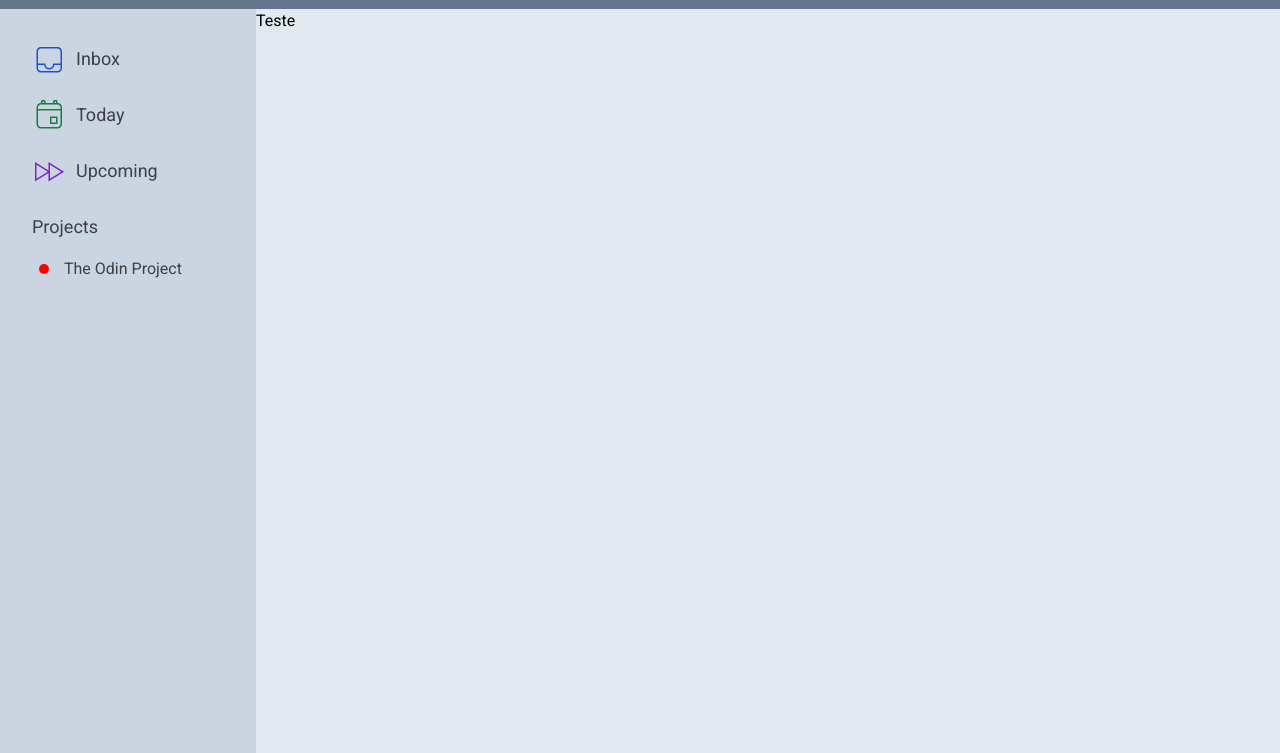
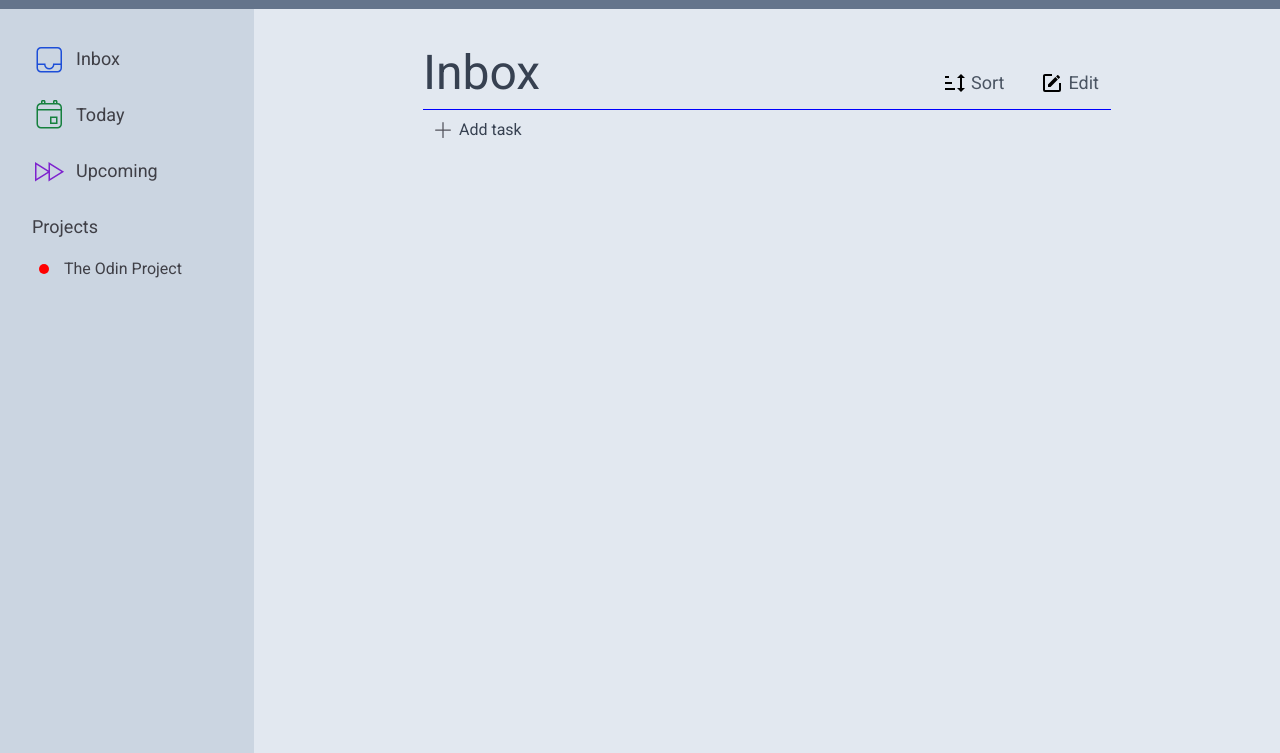
Before and after one commit to joao4xz/odin_todo, a website built with webpack: page src/template.html in a window 1280 px wide. Shown: the part 47-800 px from the top of the page. Built offline with nearby package versions, Linux system fonts and the light colour scheme.

Commit message:
Add projects main page HUD

```diff
--- a/src/dom/main.js
+++ b/src/dom/main.js
@@ -0,0 +1,107 @@
+export function createMainPage(headerTextContent, headerLineColor) {
+  cleanMainPage();
+
+  const mainContainer = document.getElementById('main-container');
+
+  const mainHeader = document.createElement('div');
+  mainHeader.classList.add('flex', 'justify-between', 'gap-10', 'border-b', `border-[${headerLineColor}]`, 'pb-3');
+
+  const headerText = document.createElement('div');
+  headerText.classList.add('text-5xl');
+  headerText.id = 'tab-name';
+  headerText.textContent = headerTextContent;
+
+  const headerButtons = document.createElement('div');
+  headerButtons.classList.add('flex', 'gap-3', 'text-lg', 'text-gray-600', 'items-end');
+  headerButtons.id = 'tab-options';
+
+  const sortButton = document.createElement('button');
+  sortButton.classList.add('flex', 'gap-1', 'items-center', 'hover:bg-slate-300', 'rounded-md', 'px-3');
+  sortButton.id = 'sort';
+
+  const sortSVG = document.createElementNS('http://www.w3.org/2000/svg', 'svg');
+  sortSVG.setAttribute('xmlns', 'http://www.w3.org/2000/svg');
+  sortSVG.classList.add('w-6');
+  sortSVG.setAttribute('viewBox', '0 0 24 24');
+
+  const sortSVGtitle = document.createElementNS('http://www.w3.org/2000/svg', 'title');
+  sortSVGtitle.textContent = 'Sort';
+
+  const sortSVGpath = document.createElementNS('http://www.w3.org/2000/svg', 'path');
+  sortSVGpath.setAttribute('d', 'M18 21L14 17H17V7H14L18 3L22 7H19V17H22M2 19V17H12V19M2 13V11H9V13M2 7V5H6V7H2Z');
+
+  sortSVG.appendChild(sortSVGtitle);
+  sortSVG.appendChild(sortSVGpath);
+
+  const sortText = document.createElement('p');
+  sortText.textContent = 'Sort';
+
+  sortButton.appendChild(sortSVG);
+  sortButton.appendChild(sortText);
+
+  const editButton = document.createElement('button');
+  editButton.classList.add('flex', 'gap-1', 'items-center', 'hover:bg-slate-300', 'rounded-md', 'px-3');
+  editButton.id = 'edit';
+
+  const editSVG = document.createElementNS('http://www.w3.org/2000/svg', 'svg');
+  editSVG.setAttribute('xmlns', 'http://www.w3.org/2000/svg');
+  editSVG.classList.add('w-6');
+  editSVG.setAttribute('viewBox', '0 0 24 24');
+
+  const editSVGtitle = document.createElementNS('http://www.w3.org/2000/svg', 'title');
+  editSVGtitle.textContent = 'Edit';
+
+  const editSVGpath = document.createElementNS('http://www.w3.org/2000/svg', 'path');
+  editSVGpath.setAttribute('d', 'M5,3C3.89,3 3,3.89 3,5V19A2,2 0 0,0 5,21H19A2,2 0 0,0 21,19V12H19V19H5V5H12V3H5M17.78,4C17.61,4 17.43,4.07 17.3,4.2L16.08,5.41L18.58,7.91L19.8,6.7C20.06,6.44 20.06,6 19.8,5.75L18.25,4.2C18.12,4.07 17.95,4 17.78,4M15.37,6.12L8,13.5V16H10.5L17.87,8.62L15.37,6.12Z');
+
+  editSVG.appendChild(editSVGtitle);
+  editSVG.appendChild(editSVGpath);
+
+  const editText = document.createElement('p');
+  editText.textContent = 'Edit';
+
+  editButton.appendChild(editSVG);
+  editButton.appendChild(editText);
+
+  headerButtons.appendChild(sortButton);
+  headerButtons.appendChild(editButton);
+
+  mainHeader.appendChild(headerText);
+  mainHeader.appendChild(headerButtons);
+
+  const tasks = document.createElement('div');
+  tasks.classList.add('flex', 'flex-col', 'mb-1');
+  tasks.id = 'tasks';
+
+  const addTaskButton = document.createElement('button');
+  addTaskButton.classList.add('flex', 'items-center', 'gap-2', 'hover:bg-slate-300', 'rounded-lg', 'px-3', 'py-1');
+
+  const addTaskButtonSVG = document.createElementNS('http://www.w3.org/2000/svg', 'svg');
+  addTaskButtonSVG.setAttribute('xmlns', 'http://www.w3.org/2000/svg');
+  addTaskButtonSVG.classList.add('w-4', 'fill-zinc-600');
+  addTaskButtonSVG.setAttribute('viewBox', '0 0 512 512');
+
+  const addTaskButtonSVGtitle = document.createElementNS('http://www.w3.org/2000/svg', 'title');
+  addTaskButtonSVGtitle.textContent = 'Add task';
+
+  const addTaskButtonSVGpath = document.createElementNS('http://www.w3.org/2000/svg', 'path');
+  addTaskButtonSVGpath.setAttribute('d', 'M492 236H276V20c0-11.046-8.954-20-20-20s-20 8.954-20 20v216H20c-11.046 0-20 8.954-20 20s8.954 20 20 20h216v216c0 11.046 8.954 20 20 20s20-8.954 20-20V276h216c11.046 0 20-8.954 20-20s-8.954-20-20-20z');
+
+  addTaskButtonSVG.appendChild(addTaskButtonSVGtitle);
+  addTaskButtonSVG.appendChild(addTaskButtonSVGpath);
+
+  const addTaskButtonText = document.createElement('p');
+  addTaskButtonText.textContent = 'Add task';
+
+  addTaskButton.appendChild(addTaskButtonSVG);
+  addTaskButton.appendChild(addTaskButtonText);
+
+  mainContainer.appendChild(mainHeader);
+  mainContainer.appendChild(tasks);
+  mainContainer.appendChild(addTaskButton);
+}
+
+export function cleanMainPage() {
+  const mainContainer = document.getElementById('main-container');
+  mainContainer.textContent = '';
+}
--- /dev/null
+++ b/src/handlers/main.js
@@ -0,0 +1,5 @@
+import { createMainPage } from "../dom/main";
+
+export function handleMain() {
+  createMainPage('Inbox', 'blue');
+}
--- a/src/handlers/nav.js
+++ b/src/handlers/nav.js
@@ -3,12 +3,16 @@ import { createEditProjectHUD } from "../dom/nav";
 import { addProject } from "../dom/nav";
 import { saveProject } from "../dom/nav";
 import { removeOverlay } from "../dom/nav";
+import { createMainPage } from "../dom/main";
 
 function handleInboxButton() {
   const inboxButton = document.getElementById('inbox-button');
 
   inboxButton.addEventListener('click', () => {
-    console.log('Inbox Button');
+    const tabName = document.getElementById('tab-name');
+    if(inboxButton.querySelector('p').textContent !== tabName.textContent) {
+      createMainPage('Inbox', 'blue');
+    }
   });
 }
 
@@ -16,7 +20,10 @@ function handleTodayButton() {
   const todayButton = document.getElementById('today-button');
 
   todayButton.addEventListener('click', () => {
-    console.log('Today Button');
+    const tabName = document.getElementById('tab-name');
+    if(todayButton.querySelector('p').textContent !== tabName.textContent) {
+      createMainPage('Today', 'green');
+    }
   });
 }
 
@@ -24,7 +31,10 @@ function handleUpcomingButton() {
   const upcomingButton = document.getElementById('upcoming-button');
 
   upcomingButton.addEventListener('click', () => {
-    console.log('Upcoming Button');
+    const tabName = document.getElementById('tab-name');
+    if(upcomingButton.querySelector('p').textContent !== tabName.textContent) {
+      createMainPage('Upcoming', 'purple');
+    }
   });
 }
 
@@ -85,6 +95,7 @@ function handleAddButton() {
 
   addButton.addEventListener('click', () => {
     addProject();
+    createMainPage(document.getElementById('projects').lastChild.querySelector('p').textContent, document.getElementById('projects').lastChild.querySelector('circle').getAttribute('fill').toLowerCase());
   });
 }
 
@@ -101,6 +112,7 @@ function handleProjects() {
 
         if (targetButton === firstButton) {
           console.log(targetProject.querySelector('p').textContent);
+          createMainPage(targetProject.querySelector('p').textContent, targetProject.querySelector('circle').getAttribute('fill').toLowerCase());
         } else if (targetButton === secondButton) {
           handleEditProject(targetProject);
         }
@@ -120,6 +132,7 @@ function handleSaveButton(targetProject) {
 
   saveButton.addEventListener('click', () => {
     saveProject(targetProject);
+    createMainPage(targetProject.querySelector('p').textContent, targetProject.querySelector('circle').getAttribute('fill').toLowerCase());
   });
 }
 
--- a/src/index.js
+++ b/src/index.js
@@ -1,6 +1,8 @@
 import './styles/style.css';
 import { handleHeader } from './handlers/header.js';
 import { handleNav } from './handlers/nav.js';
+import { handleMain } from './handlers/main';
 
 handleHeader();
 handleNav();
+handleMain();
--- a/src/template.html
+++ b/src/template.html
@@ -68,12 +68,63 @@
         </div>
       </div>
     </nav>
-    <main class="bg-slate-200 col-span-2">
-      Teste
+    <main class="bg-slate-200 col-span-2 flex justify-center">
+      <div id="main-container" class="p-10 max-w-3xl flex-1 text-gray-700">
+        <!-- <div class="flex justify-between gap-10 border-b border-[tomato] pb-3">
+          <div id="tab-name" class="text-5xl">
+            Inbox
+          </div>
+          <div id="tab-options" class="flex gap-3 text-lg text-gray-600 items-end">
+            <button id="sort" class="flex gap-1 items-center hover:bg-slate-300 rounded-md px-3">
+              <svg class="w-6" xmlns="http://www.w3.org/2000/svg" viewBox="0 0 24 24"><title>sort</title><path d="M18 21L14 17H17V7H14L18 3L22 7H19V17H22M2 19V17H12V19M2 13V11H9V13M2 7V5H6V7H2Z" /></svg>
+              <p>Sort</p>
+            </button>
+            <button id="edit" class="flex gap-1 items-center hover:bg-slate-300 rounded-md px-3">
+              <svg class="w-6" xmlns="http://www.w3.org/2000/svg" viewBox="0 0 24 24"><title>Edit</title><path d="M5,3C3.89,3 3,3.89 3,5V19A2,2 0 0,0 5,21H19A2,2 0 0,0 21,19V12H19V19H5V5H12V3H5M17.78,4C17.61,4 17.43,4.07 17.3,4.2L16.08,5.41L18.58,7.91L19.8,6.7C20.06,6.44 20.06,6 19.8,5.75L18.25,4.2C18.12,4.07 17.95,4 17.78,4M15.37,6.12L8,13.5V16H10.5L17.87,8.62L15.37,6.12Z" /></svg>
+              <p>Edit</p>
+            </button>
+          </div>
+        </div>
+        <div id="tasks" class="flex flex-col mb-1">
+          <div class="task flex border-b border-slate-300 pb-3 first-of-type:mt-4 mt-1">
+            <div id="finish-task-button" class="pt-1">
+              <button id="test-button" type="button" class="w-5 h-5 rounded-full border-2 border-red-700 ease-linear duration-200">
+              </button>
+            </div>
+            <div id="task-text" class="ml-2">
+              <p class="text-xl">Finish todo app</p>
+              <p class="text-xs mb-1">Finish todo app project and post it on discord.</p>
+              <div id="date" class="flex items-center">
+                <svg class="w-4 h-4" xmlns="http://www.w3.org/2000/svg" viewBox="0 0 24 24"><title>calendar</title><path d="M7,2H8C8.55,2 9,2.45 9,3V4H14V3C14,2.45 14.45,2 15,2H16C16.55,2 17,2.45 17,3V4C18.66,4 20,5.34 20,7V18C20,19.66 18.66,21 17,21H6C4.34,21 3,19.66 3,18V7C3,5.34 4.34,4 6,4V3C6,2.45 6.45,2 7,2M15,4H16V3H15V4M8,4V3H7V4H8M6,5C4.9,5 4,5.9 4,7V8H19V7C19,5.9 18.1,5 17,5H6M4,18C4,19.1 4.9,20 6,20H17C18.1,20 19,19.1 19,18V9H4V18M12,13H17V18H12V13M13,14V17H16V14H13Z" /></svg>
+                <p class="text-xs">08/29/2023</p>
+              </div>
+            </div>
+          </div>
+        </div>
+        <button class="flex items-center gap-2 hover:bg-slate-300 rounded-lg px-3 py-1">
+          <svg class="fill-zinc-600 w-4" xmlns="http://www.w3.org/2000/svg" viewBox="0 0 512 512"><title>Add task</title><path d="M492 236H276V20c0-11.046-8.954-20-20-20s-20 8.954-20 20v216H20c-11.046 0-20 8.954-20 20s8.954 20 20 20h216v216c0 11.046 8.954 20 20 20s20-8.954 20-20V276h216c11.046 0 20-8.954 20-20s-8.954-20-20-20z"></path></svg>
+          <p>Add task</p>
+        </button> -->
+      </div>
     </main>
-    <!-- <footer>
-
-    </footer> -->
   </div>
+<!--
+Borders that will be used dynamically
+border-[red]
+border-[orange]
+border-[green]
+border-[lime]
+border-[yellow]
+border-[blue]
+border-[cyan]
+border-[gray]
+border-[fuchsia]
+border-[maroon]
+border-[black]
+border-[purple]
+border-[pink]
+border-[tomato]
+border-[lavender]
+-->
 </body>
 </html>
--- a/tailwind.config.js
+++ b/tailwind.config.js
@@ -10,8 +10,7 @@ module.exports = {
         'container': 'auto 1fr',
       },
       gridTemplateColumns: {
-        'container': 'minmax(20%, auto), 1fr',
-        'auto-container': 'auto, 1fr',
+        'container': 'auto, 1fr',
       },
       fontFamily: {
         'Roboto': ['Roboto']
```
